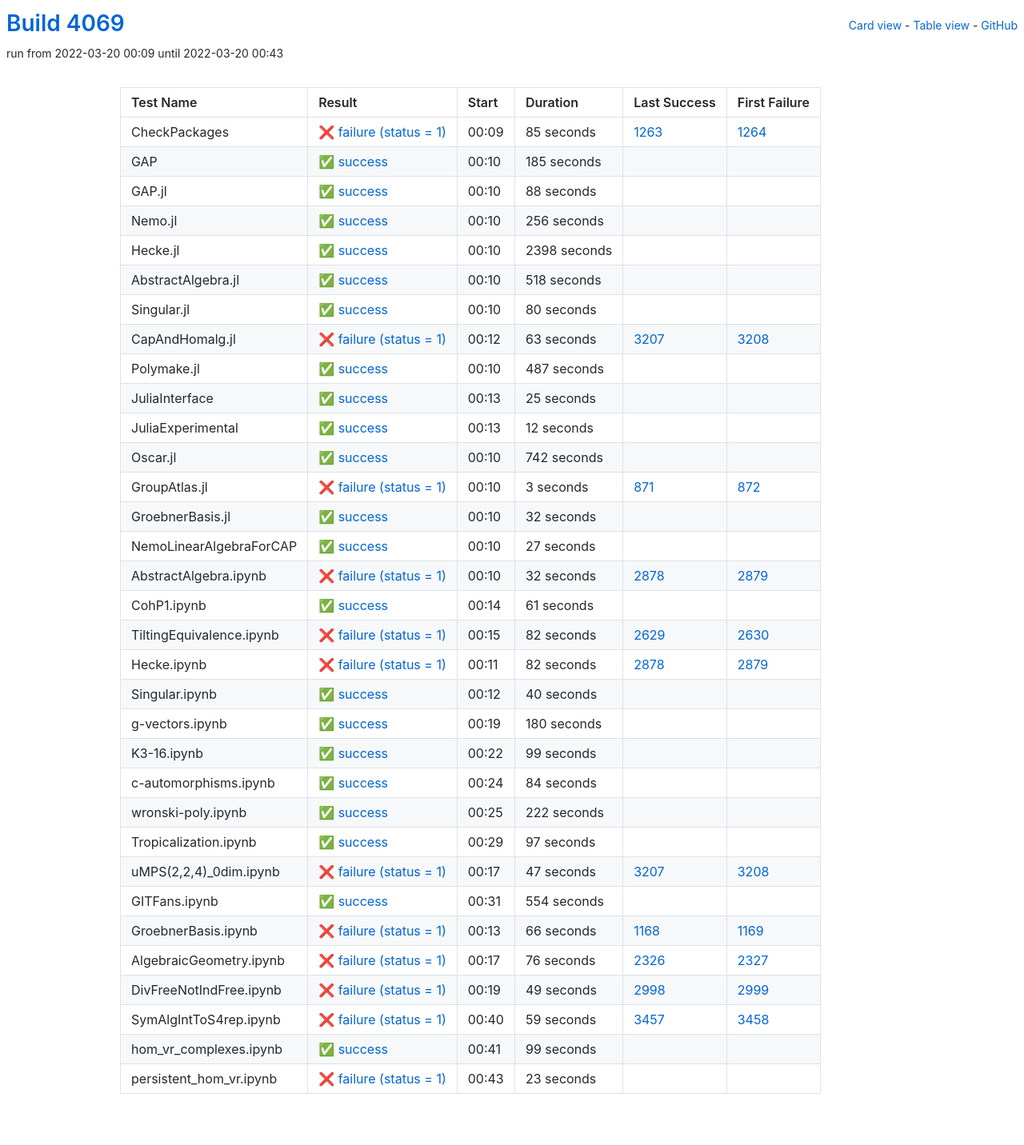
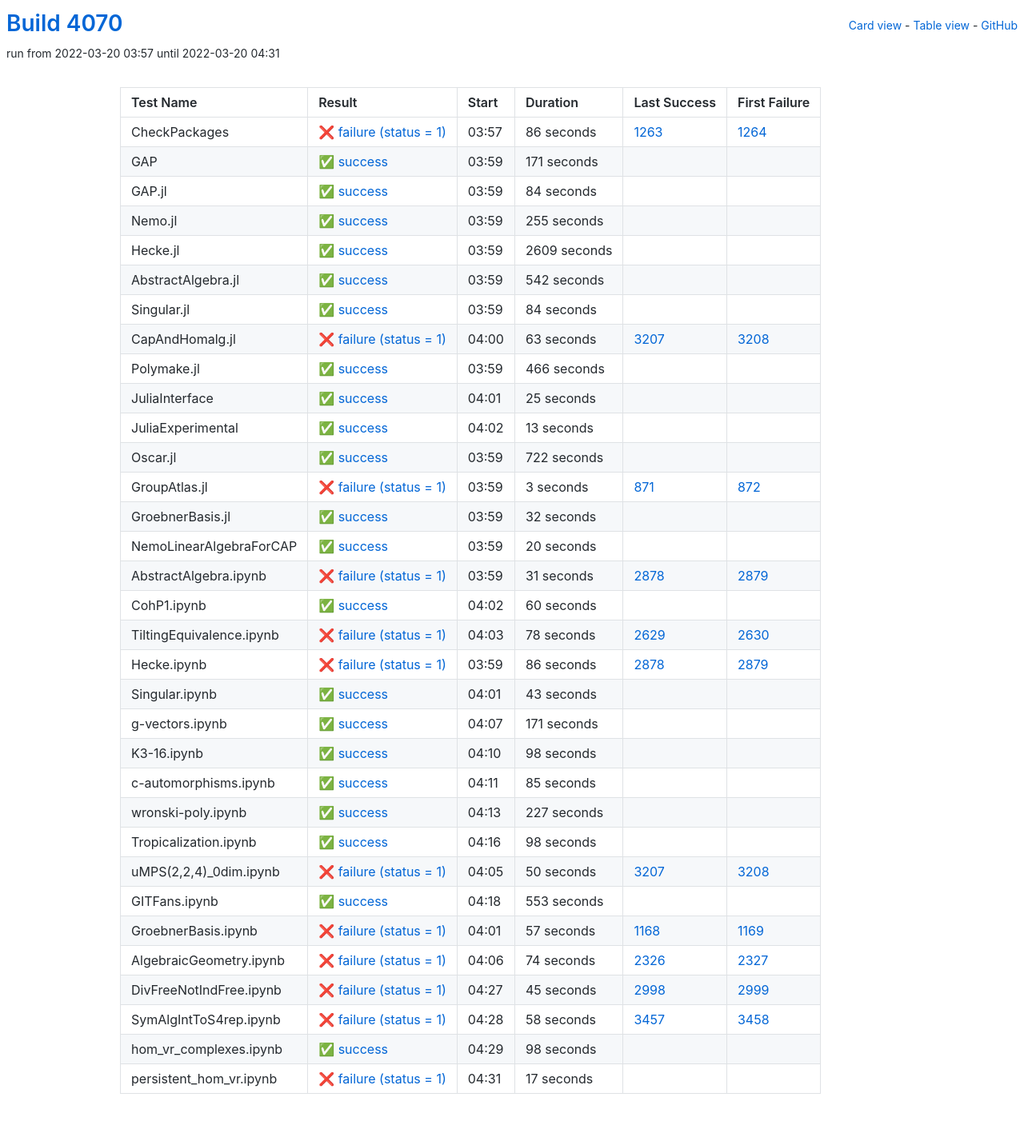
Before and after one commit to oscar-system/oscar-ci-status-stable, a Jekyll site: the page built from table.html, in a window 1280 px wide. Shown: the whole page at 80% size. Built offline with Jekyll 4.4.1, drawn with Linux system fonts in a browser that asks for light colours.

Commit message:
Build #4070

```diff
--- a/_data/ci.yml
+++ b/_data/ci.yml
@@ -1,6 +1,6 @@
 ---
-build: 4069
-build_url: https://oscarci.mathematik.uni-kl.de/job/oscar-stable/4069/
+build: 4070
+build_url: https://oscarci.mathematik.uni-kl.de/job/oscar-stable/4070/
 job: oscar-stable
 organization: oscar-system
 repo: oscar-ci-status-stable
@@ -8,92 +8,92 @@ repourl: https://github.com/oscar-system/oscar-ci-status-stable
 tests:
 - name: CheckPackages
   id: checkpackages
-  log: https://oscarci.mathematik.uni-kl.de/job/oscar-stable/4069/artifact/logs/build-4069/CheckPackages.log
-  start: 2022-03-20 00:09
+  log: https://oscarci.mathematik.uni-kl.de/job/oscar-stable/4070/artifact/logs/build-4070/CheckPackages.log
+  start: 2022-03-20 03:57
   success: false
   exitcode: 1
   status: failure
-  duration: 85
+  duration: 86
   last_success: 1263
   last_success_url: https://oscarci.mathematik.uni-kl.de/job/oscar-stable/1263/
   first_failure: 1264
   first_failure_url: https://oscarci.mathematik.uni-kl.de/job/oscar-stable/1264/
 - name: GAP
   id: gap
-  log: https://oscarci.mathematik.uni-kl.de/job/oscar-stable/4069/artifact/logs/build-4069/GAP.log
-  start: 2022-03-20 00:10
+  log: https://oscarci.mathematik.uni-kl.de/job/oscar-stable/4070/artifact/logs/build-4070/GAP.log
+  start: 2022-03-20 03:59
   success: true
   exitcode: 0
   status: success
-  duration: 185
+  duration: 171
   last_success: false
   last_success_url:
   first_failure: false
   first_failure_url:
 - name: GAP.jl
   id: gap-jl
-  log: https://oscarci.mathematik.uni-kl.de/job/oscar-stable/4069/artifact/logs/build-4069/GAP.jl.log
-  start: 2022-03-20 00:10
+  log: https://oscarci.mathematik.uni-kl.de/job/oscar-stable/4070/artifact/logs/build-4070/GAP.jl.log
+  start: 2022-03-20 03:59
   success: true
   exitcode: 0
   status: success
-  duration: 88
+  duration: 84
   last_success: false
   last_success_url:
   first_failure: false
   first_failure_url:
 - name: Nemo.jl
   id: nemo-jl
-  log: https://oscarci.mathematik.uni-kl.de/job/oscar-stable/4069/artifact/logs/build-4069/Nemo.jl.log
-  start: 2022-03-20 00:10
+  log: https://oscarci.mathematik.uni-kl.de/job/oscar-stable/4070/artifact/logs/build-4070/Nemo.jl.log
+  start: 2022-03-20 03:59
   success: true
   exitcode: 0
   status: success
-  duration: 256
+  duration: 255
   last_success: false
   last_success_url:
   first_failure: false
   first_failure_url:
 - name: Hecke.jl
   id: hecke-jl
-  log: https://oscarci.mathematik.uni-kl.de/job/oscar-stable/4069/artifact/logs/build-4069/Hecke.jl.log
-  start: 2022-03-20 00:10
+  log: https://oscarci.mathematik.uni-kl.de/job/oscar-stable/4070/artifact/logs/build-4070/Hecke.jl.log
+  start: 2022-03-20 03:59
   success: true
   exitcode: 0
   status: success
-  duration: 2398
+  duration: 2609
   last_success: false
   last_success_url:
   first_failure: false
   first_failure_url:
 - name: AbstractAlgebra.jl
   id: abstractalgebra-jl
-  log: https://oscarci.mathematik.uni-kl.de/job/oscar-stable/4069/artifact/logs/build-4069/AbstractAlgebra.jl.log
-  start: 2022-03-20 00:10
+  log: https://oscarci.mathematik.uni-kl.de/job/oscar-stable/4070/artifact/logs/build-4070/AbstractAlgebra.jl.log
+  start: 2022-03-20 03:59
   success: true
   exitcode: 0
   status: success
-  duration: 518
+  duration: 542
   last_success: false
   last_success_url:
   first_failure: false
   first_failure_url:
 - name: Singular.jl
   id: singular-jl
-  log: https://oscarci.mathematik.uni-kl.de/job/oscar-stable/4069/artifact/logs/build-4069/Singular.jl.log
-  start: 2022-03-20 00:10
+  log: https://oscarci.mathematik.uni-kl.de/job/oscar-stable/4070/artifact/logs/build-4070/Singular.jl.log
+  start: 2022-03-20 03:59
   success: true
   exitcode: 0
   status: success
-  duration: 80
+  duration: 84
   last_success: false
   last_success_url:
   first_failure: false
   first_failure_url:
 - name: CapAndHomalg.jl
   id: capandhomalg-jl
-  log: https://oscarci.mathematik.uni-kl.de/job/oscar-stable/4069/artifact/logs/build-4069/CapAndHomalg.jl.log
-  start: 2022-03-20 00:12
+  log: https://oscarci.mathematik.uni-kl.de/job/oscar-stable/4070/artifact/logs/build-4070/CapAndHomalg.jl.log
+  start: 2022-03-20 04:00
   success: false
   exitcode: 1
   status: failure
@@ -104,20 +104,20 @@ tests:
   first_failure_url: https://oscarci.mathematik.uni-kl.de/job/oscar-stable/3208/
 - name: Polymake.jl
   id: polymake-jl
-  log: https://oscarci.mathematik.uni-kl.de/job/oscar-stable/4069/artifact/logs/build-4069/Polymake.jl.log
-  start: 2022-03-20 00:10
+  log: https://oscarci.mathematik.uni-kl.de/job/oscar-stable/4070/artifact/logs/build-4070/Polymake.jl.log
+  start: 2022-03-20 03:59
   success: true
   exitcode: 0
   status: success
-  duration: 487
+  duration: 466
   last_success: false
   last_success_url:
   first_failure: false
   first_failure_url:
 - name: JuliaInterface
   id: juliainterface
-  log: https://oscarci.mathematik.uni-kl.de/job/oscar-stable/4069/artifact/logs/build-4069/JuliaInterface.log
-  start: 2022-03-20 00:13
+  log: https://oscarci.mathematik.uni-kl.de/job/oscar-stable/4070/artifact/logs/build-4070/JuliaInterface.log
+  start: 2022-03-20 04:01
   success: true
   exitcode: 0
   status: success
@@ -128,32 +128,32 @@ tests:
   first_failure_url:
 - name: JuliaExperimental
   id: juliaexperimental
-  log: https://oscarci.mathematik.uni-kl.de/job/oscar-stable/4069/artifact/logs/build-4069/JuliaExperimental.log
-  start: 2022-03-20 00:13
+  log: https://oscarci.mathematik.uni-kl.de/job/oscar-stable/4070/artifact/logs/build-4070/JuliaExperimental.log
+  start: 2022-03-20 04:02
   success: true
   exitcode: 0
   status: success
-  duration: 12
+  duration: 13
   last_success: false
   last_success_url:
   first_failure: false
   first_failure_url:
 - name: Oscar.jl
   id: oscar-jl
-  log: https://oscarci.mathematik.uni-kl.de/job/oscar-stable/4069/artifact/logs/build-4069/Oscar.jl.log
-  start: 2022-03-20 00:10
+  log: https://oscarci.mathematik.uni-kl.de/job/oscar-stable/4070/artifact/logs/build-4070/Oscar.jl.log
+  start: 2022-03-20 03:59
   success: true
   exitcode: 0
   status: success
-  duration: 742
+  duration: 722
   last_success: false
   last_success_url:
   first_failure: false
   first_failure_url:
 - name: GroupAtlas.jl
   id: groupatlas-jl
-  log: https://oscarci.mathematik.uni-kl.de/job/oscar-stable/4069/artifact/logs/build-4069/GroupAtlas.jl.log
-  start: 2022-03-20 00:10
+  log: https://oscarci.mathematik.uni-kl.de/job/oscar-stable/4070/artifact/logs/build-4070/GroupAtlas.jl.log
+  start: 2022-03-20 03:59
   success: false
   exitcode: 1
   status: failure
@@ -164,8 +164,8 @@ tests:
   first_failure_url: https://oscarci.mathematik.uni-kl.de/job/oscar-stable/872/
 - name: GroebnerBasis.jl
   id: groebnerbasis-jl
-  log: https://oscarci.mathematik.uni-kl.de/job/oscar-stable/4069/artifact/logs/build-4069/GroebnerBasis.jl.log
-  start: 2022-03-20 00:10
+  log: https://oscarci.mathematik.uni-kl.de/job/oscar-stable/4070/artifact/logs/build-4070/GroebnerBasis.jl.log
+  start: 2022-03-20 03:59
   success: true
   exitcode: 0
   status: success
@@ -176,228 +176,228 @@ tests:
   first_failure_url:
 - name: NemoLinearAlgebraForCAP
   id: nemolinearalgebraforcap
-  log: https://oscarci.mathematik.uni-kl.de/job/oscar-stable/4069/artifact/logs/build-4069/NemoLinearAlgebraForCAP.log
-  start: 2022-03-20 00:10
+  log: https://oscarci.mathematik.uni-kl.de/job/oscar-stable/4070/artifact/logs/build-4070/NemoLinearAlgebraForCAP.log
+  start: 2022-03-20 03:59
   success: true
   exitcode: 0
   status: success
-  duration: 27
+  duration: 20
   last_success: false
   last_success_url:
   first_failure: false
   first_failure_url:
 - name: AbstractAlgebra.ipynb
   id: abstractalgebra-ipynb
-  log: https://oscarci.mathematik.uni-kl.de/job/oscar-stable/4069/artifact/logs/build-4069/AbstractAlgebra.ipynb.log
-  start: 2022-03-20 00:10
+  log: https://oscarci.mathematik.uni-kl.de/job/oscar-stable/4070/artifact/logs/build-4070/AbstractAlgebra.ipynb.log
+  start: 2022-03-20 03:59
   success: false
   exitcode: 1
   status: failure
-  duration: 32
+  duration: 31
   last_success: 2878
   last_success_url: https://oscarci.mathematik.uni-kl.de/job/oscar-stable/2878/
   first_failure: 2879
   first_failure_url: https://oscarci.mathematik.uni-kl.de/job/oscar-stable/2879/
 - name: CohP1.ipynb
   id: cohp1-ipynb
-  log: https://oscarci.mathematik.uni-kl.de/job/oscar-stable/4069/artifact/logs/build-4069/CohP1.ipynb.log
-  start: 2022-03-20 00:14
+  log: https://oscarci.mathematik.uni-kl.de/job/oscar-stable/4070/artifact/logs/build-4070/CohP1.ipynb.log
+  start: 2022-03-20 04:02
   success: true
   exitcode: 0
   status: success
-  duration: 61
+  duration: 60
   last_success: false
   last_success_url:
   first_failure: false
   first_failure_url:
 - name: TiltingEquivalence.ipynb
   id: tiltingequivalence-ipynb
-  log: https://oscarci.mathematik.uni-kl.de/job/oscar-stable/4069/artifact/logs/build-4069/TiltingEquivalence.ipynb.log
-  start: 2022-03-20 00:15
+  log: https://oscarci.mathematik.uni-kl.de/job/oscar-stable/4070/artifact/logs/build-4070/TiltingEquivalence.ipynb.log
+  start: 2022-03-20 04:03
   success: false
   exitcode: 1
   status: failure
-  duration: 82
+  duration: 78
   last_success: 2629
   last_success_url: https://oscarci.mathematik.uni-kl.de/job/oscar-stable/2629/
   first_failure: 2630
   first_failure_url: https://oscarci.mathematik.uni-kl.de/job/oscar-stable/2630/
 - name: Hecke.ipynb
   id: hecke-ipynb
-  log: https://oscarci.mathematik.uni-kl.de/job/oscar-stable/4069/artifact/logs/build-4069/Hecke.ipynb.log
-  start: 2022-03-20 00:11
+  log: https://oscarci.mathematik.uni-kl.de/job/oscar-stable/4070/artifact/logs/build-4070/Hecke.ipynb.log
+  start: 2022-03-20 03:59
   success: false
   exitcode: 1
   status: failure
-  duration: 82
+  duration: 86
   last_success: 2878
   last_success_url: https://oscarci.mathematik.uni-kl.de/job/oscar-stable/2878/
   first_failure: 2879
   first_failure_url: https://oscarci.mathematik.uni-kl.de/job/oscar-stable/2879/
 - name: Singular.ipynb
   id: singular-ipynb
-  log: https://oscarci.mathematik.uni-kl.de/job/oscar-stable/4069/artifact/logs/build-4069/Singular.ipynb.log
-  start: 2022-03-20 00:12
+  log: https://oscarci.mathematik.uni-kl.de/job/oscar-stable/4070/artifact/logs/build-4070/Singular.ipynb.log
+  start: 2022-03-20 04:01
   success: true
   exitcode: 0
   status: success
-  duration: 40
+  duration: 43
   last_success: false
   last_success_url:
   first_failure: false
   first_failure_url:
 - name: g-vectors.ipynb
   id: g-vectors-ipynb
-  log: https://oscarci.mathematik.uni-kl.de/job/oscar-stable/4069/artifact/logs/build-4069/g-vectors.ipynb.log
-  start: 2022-03-20 00:19
+  log: https://oscarci.mathematik.uni-kl.de/job/oscar-stable/4070/artifact/logs/build-4070/g-vectors.ipynb.log
+  start: 2022-03-20 04:07
   success: true
   exitcode: 0
   status: success
-  duration: 180
+  duration: 171
   last_success: false
   last_success_url:
   first_failure: false
   first_failure_url:
 - name: K3-16.ipynb
   id: k3-16-ipynb
-  log: https://oscarci.mathematik.uni-kl.de/job/oscar-stable/4069/artifact/logs/build-4069/K3-16.ipynb.log
-  start: 2022-03-20 00:22
+  log: https://oscarci.mathematik.uni-kl.de/job/oscar-stable/4070/artifact/logs/build-4070/K3-16.ipynb.log
+  start: 2022-03-20 04:10
   success: true
   exitcode: 0
   status: success
-  duration: 99
+  duration: 98
   last_success: false
   last_success_url:
   first_failure: false
   first_failure_url:
 - name: c-automorphisms.ipynb
   id: c-automorphisms-ipynb
-  log: https://oscarci.mathematik.uni-kl.de/job/oscar-stable/4069/artifact/logs/build-4069/c-automorphisms.ipynb.log
-  start: 2022-03-20 00:24
+  log: https://oscarci.mathematik.uni-kl.de/job/oscar-stable/4070/artifact/logs/build-4070/c-automorphisms.ipynb.log
+  start: 2022-03-20 04:11
   success: true
   exitcode: 0
   status: success
-  duration: 84
+  duration: 85
   last_success: false
   last_success_url:
   first_failure: false
   first_failure_url:
 - name: wronski-poly.ipynb
   id: wronski-poly-ipynb
-  log: https://oscarci.mathematik.uni-kl.de/job/oscar-stable/4069/artifact/logs/build-4069/wronski-poly.ipynb.log
-  start: 2022-03-20 00:25
+  log: https://oscarci.mathematik.uni-kl.de/job/oscar-stable/4070/artifact/logs/build-4070/wronski-poly.ipynb.log
+  start: 2022-03-20 04:13
   success: true
   exitcode: 0
   status: success
-  duration: 222
+  duration: 227
   last_success: false
   last_success_url:
   first_failure: false
   first_failure_url:
 - name: Tropicalization.ipynb
   id: tropicalization-ipynb
-  log: https://oscarci.mathematik.uni-kl.de/job/oscar-stable/4069/artifact/logs/build-4069/Tropicalization.ipynb.log
-  start: 2022-03-20 00:29
+  log: https://oscarci.mathematik.uni-kl.de/job/oscar-stable/4070/artifact/logs/build-4070/Tropicalization.ipynb.log
+  start: 2022-03-20 04:16
   success: true
   exitcode: 0
   status: success
-  duration: 97
+  duration: 98
   last_success: false
   last_success_url:
   first_failure: false
   first_failure_url:
 - name: uMPS(2,2,4)_0dim.ipynb
   id: umps-2-2-4-0dim-ipynb
-  log: https://oscarci.mathematik.uni-kl.de/job/oscar-stable/4069/artifact/logs/build-4069/uMPS-2-2-4-_0dim.ipynb.log
-  start: 2022-03-20 00:17
+  log: https://oscarci.mathematik.uni-kl.de/job/oscar-stable/4070/artifact/logs/build-4070/uMPS-2-2-4-_0dim.ipynb.log
+  start: 2022-03-20 04:05
   success: false
   exitcode: 1
   status: failure
-  duration: 47
+  duration: 50
   last_success: 3207
   last_success_url: https://oscarci.mathematik.uni-kl.de/job/oscar-stable/3207/
   first_failure: 3208
   first_failure_url: https://oscarci.mathematik.uni-kl.de/job/oscar-stable/3208/
 - name: GITFans.ipynb
   id: gitfans-ipynb
-  log: https://oscarci.mathematik.uni-kl.de/job/oscar-stable/4069/artifact/logs/build-4069/GITFans.ipynb.log
-  start: 2022-03-20 00:31
+  log: https://oscarci.mathematik.uni-kl.de/job/oscar-stable/4070/artifact/logs/build-4070/GITFans.ipynb.log
+  start: 2022-03-20 04:18
   success: true
   exitcode: 0
   status: success
-  duration: 554
+  duration: 553
   last_success: false
   last_success_url:
   first_failure: false
   first_failure_url:
 - name: GroebnerBasis.ipynb
   id: groebnerbasis-ipynb
-  log: https://oscarci.mathematik.uni-kl.de/job/oscar-stable/4069/artifact/logs/build-4069/GroebnerBasis.ipynb.log
-  start: 2022-03-20 00:13
+  log: https://oscarci.mathematik.uni-kl.de/job/oscar-stable/4070/artifact/logs/build-4070/GroebnerBasis.ipynb.log
+  start: 2022-03-20 04:01
   success: false
   exitcode: 1
   status: failure
-  duration: 66
+  duration: 57
   last_success: 1168
   last_success_url: https://oscarci.mathematik.uni-kl.de/job/oscar-stable/1168/
   first_failure: 1169
   first_failure_url: https://oscarci.mathematik.uni-kl.de/job/oscar-stable/1169/
 - name: AlgebraicGeometry.ipynb
   id: algebraicgeometry-ipynb
-  log: https://oscarci.mathematik.uni-kl.de/job/oscar-stable/4069/artifact/logs/build-4069/AlgebraicGeometry.ipynb.log
-  start: 2022-03-20 00:17
+  log: https://oscarci.mathematik.uni-kl.de/job/oscar-stable/4070/artifact/logs/build-4070/AlgebraicGeometry.ipynb.log
+  start: 2022-03-20 04:06
   success: false
   exitcode: 1
   status: failure
-  duration: 76
+  duration: 74
   last_success: 2326
   last_success_url: https://oscarci.mathematik.uni-kl.de/job/oscar-stable/2326/
   first_failure: 2327
   first_failure_url: https://oscarci.mathematik.uni-kl.de/job/oscar-stable/2327/
 - name: DivFreeNotIndFree.ipynb
   id: divfreenotindfree-ipynb
-  log: https://oscarci.mathematik.uni-kl.de/job/oscar-stable/4069/artifact/logs/build-4069/DivFreeNotIndFree.ipynb.log
-  start: 2022-03-20 00:19
+  log: https://oscarci.mathematik.uni-kl.de/job/oscar-stable/4070/artifact/logs/build-4070/DivFreeNotIndFree.ipynb.log
+  start: 2022-03-20 04:27
   success: false
   exitcode: 1
   status: failure
-  duration: 49
+  duration: 45
   last_success: 2998
   last_success_url: https://oscarci.mathematik.uni-kl.de/job/oscar-stable/2998/
   first_failure: 2999
   first_failure_url: https://oscarci.mathematik.uni-kl.de/job/oscar-stable/2999/
 - name: SymAlgIntToS4rep.ipynb
   id: symalginttos4rep-ipynb
-  log: https://oscarci.mathematik.uni-kl.de/job/oscar-stable/4069/artifact/logs/build-4069/SymAlgIntToS4rep.ipynb.log
-  start: 2022-03-20 00:40
+  log: https://oscarci.mathematik.uni-kl.de/job/oscar-stable/4070/artifact/logs/build-4070/SymAlgIntToS4rep.ipynb.log
+  start: 2022-03-20 04:28
   success: false
   exitcode: 1
   status: failure
-  duration: 59
+  duration: 58
   last_success: 3457
   last_success_url: https://oscarci.mathematik.uni-kl.de/job/oscar-stable/3457/
   first_failure: 3458
   first_failure_url: https://oscarci.mathematik.uni-kl.de/job/oscar-stable/3458/
 - name: hom_vr_complexes.ipynb
   id: hom-vr-complexes-ipynb
-  log: https://oscarci.mathematik.uni-kl.de/job/oscar-stable/4069/artifact/logs/build-4069/hom_vr_complexes.ipynb.log
-  start: 2022-03-20 00:41
+  log: https://oscarci.mathematik.uni-kl.de/job/oscar-stable/4070/artifact/logs/build-4070/hom_vr_complexes.ipynb.log
+  start: 2022-03-20 04:29
   success: true
   exitcode: 0
   status: success
-  duration: 99
+  duration: 98
   last_success: false
   last_success_url:
   first_failure: false
   first_failure_url:
 - name: persistent_hom_vr.ipynb
   id: persistent-hom-vr-ipynb
-  log: https://oscarci.mathematik.uni-kl.de/job/oscar-stable/4069/artifact/logs/build-4069/persistent_hom_vr.ipynb.log
-  start: 2022-03-20 00:43
+  log: https://oscarci.mathematik.uni-kl.de/job/oscar-stable/4070/artifact/logs/build-4070/persistent_hom_vr.ipynb.log
+  start: 2022-03-20 04:31
   success: false
   exitcode: 1
   status: failure
-  duration: 23
+  duration: 17
   last_success: false
   last_success_url:
   first_failure: false
```
Also changed, not shown: README.md.
